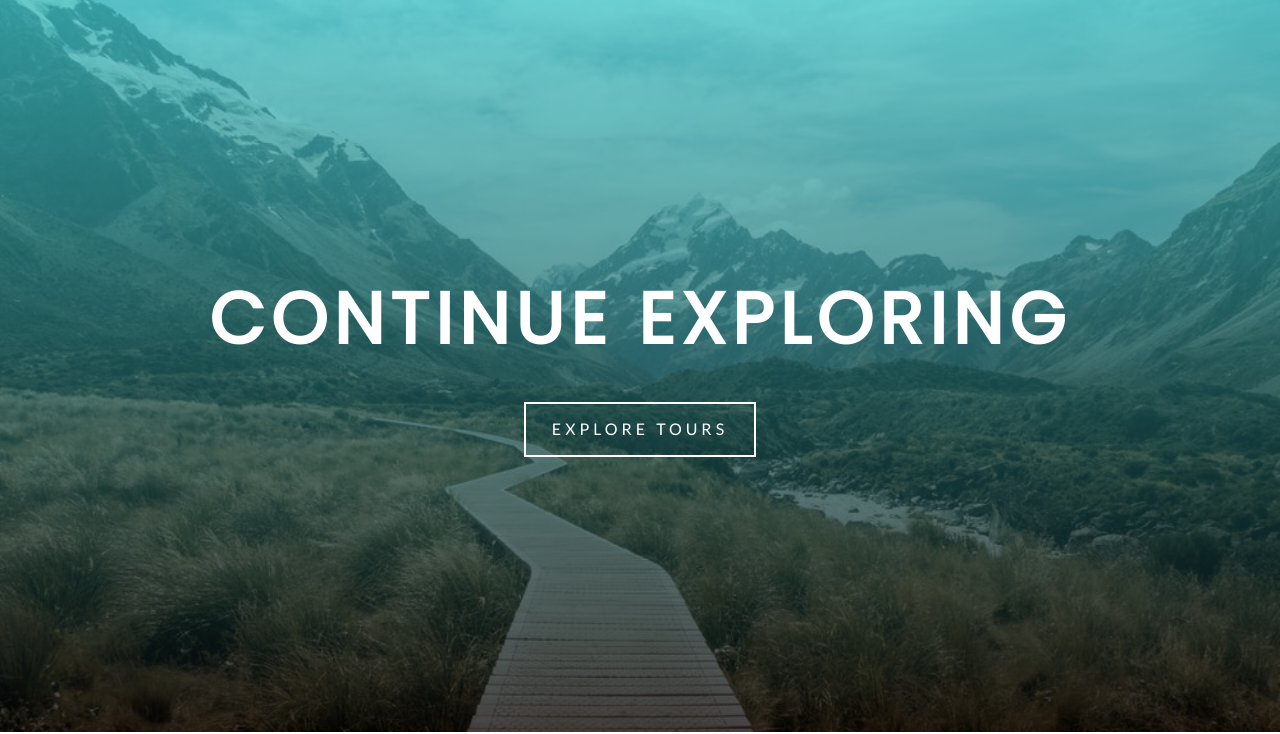
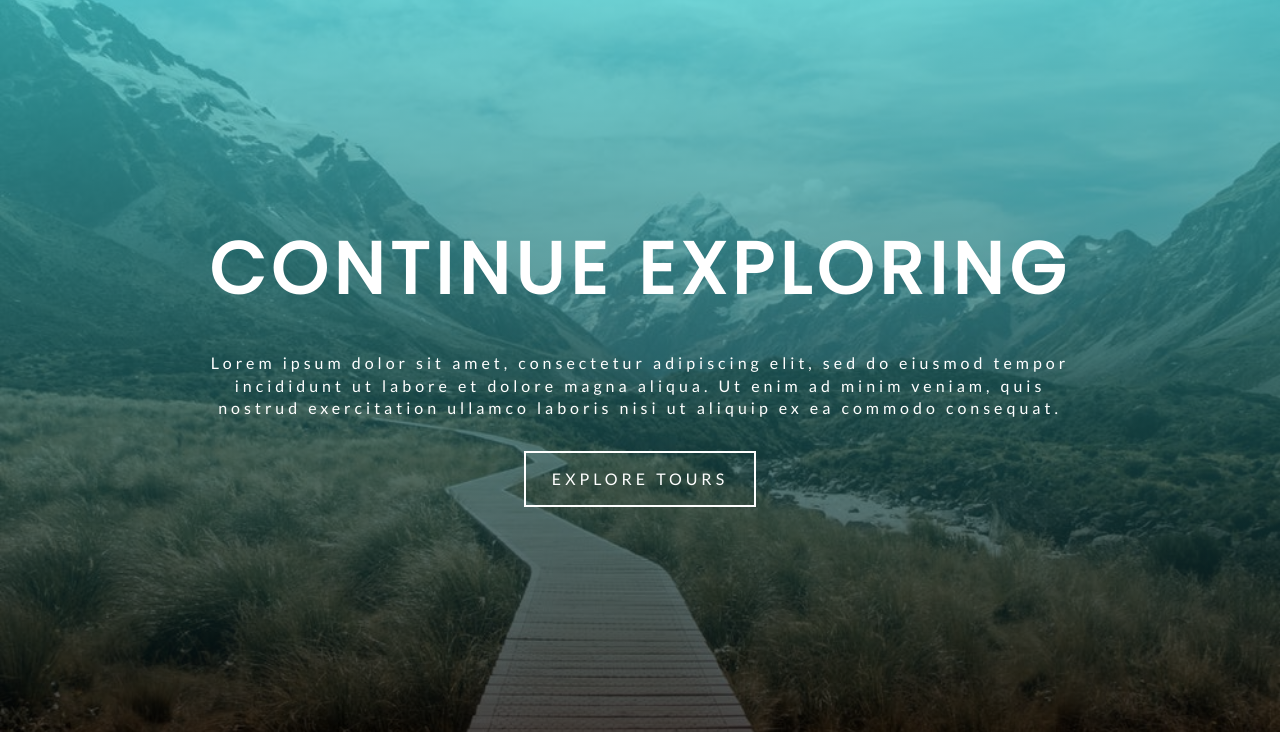
Before and after one commit to WebDevRaul/Backroads, a Gatsby site: page / in a window 1280 px wide. Shown: the part 68-802 px from the top of the page. Built offline with nearby package versions, Linux system fonts and the light colour scheme; Gatsby itself is replaced by a stand-in of ours.

Commit message:
homepage background

```diff
--- a/src/components/common/banner/Banner.jsx
+++ b/src/components/common/banner/Banner.jsx
@@ -3,7 +3,7 @@ import PropTypes from 'prop-types';
 
 import './banner.scss';
 
-const Banner = ({ title, info, children }) => {
+const Banner = ({ title, children }) => {
   return (
     <div className='banner'>
       <h1>{title}</h1>
@@ -12,13 +12,9 @@ const Banner = ({ title, info, children }) => {
   )
 };
 
-Banner.defaultProps = {
-  info: PropTypes.string
-}
-
 Banner.propTypes = {
   title: PropTypes.string.isRequired,
-  children: PropTypes.object.isRequired
+  children: PropTypes.array.isRequired
 };
 
 export default Banner;
--- a/src/components/common/styledHero/Styled_Hero.jsx
+++ b/src/components/common/styledHero/Styled_Hero.jsx
@@ -16,10 +16,10 @@ const StyledHero = ({ img, className, children, home }) => {
 };
 
 StyledHero.propTypes = {
-  img: PropTypes.string.isRequired,
+  img: PropTypes.object.isRequired,
   className: PropTypes.string.isRequired,
   children: PropTypes.object.isRequired,
-  home: PropTypes.bool.isRequired
+  home: PropTypes.string.isRequired
 }
 
 export default StyledHero;
--- a/src/components/common/styledHero/styledHero.scss
+++ b/src/components/common/styledHero/styledHero.scss
@@ -2,13 +2,20 @@
   background-position: center;
   background-size: cover;
   opacity: 1 !important;
-  display: flex;
-  justify-content: center;
-  align-items: center;
   min-height: 50vh;
+
+  div {
+    display: flex;
+    flex-direction: column;
+    justify-content: center;
+    align-items: center;
+  }
 }
 
 .bg-linear {
-  background: linear-gradient(rgba(63, 208, 212, 0.7), rgba(0, 0, 0, 0.7));
-  min-height: calc(100vh - 62px) !important;
+  div {
+    background: linear-gradient(rgba(63, 208, 212, 0.7), rgba(0, 0, 0, 0.7));
+    min-height: calc(100vh - 62px) !important;
+    width: 100%;
+  }
 }
--- a/src/pages/index.js
+++ b/src/pages/index.js
@@ -1,22 +1,36 @@
 import React from "react";
-import { Link } from 'gatsby';
+import { Link, graphql } from 'gatsby';
 
 import Layout from '../layout/Layout';
-import Hero from '../components/index_page/hero/Hero';
 import Banner from '../components/common/banner/Banner';
 import About from '../components/index_page/about/About';
 import Services from "../components/index_page/about/service/Services";
+import StyledHero from "../components/common/styledHero/Styled_Hero";
 
-export default () => (
+
+export default ({ data }) => (
   <Layout>
-    <Hero >
+    <StyledHero home='true' img={data.heroImage.childImageSharp.fluid} className='' >
       <Banner
         title='continue exploring'
-        info='Lorem ipsum dolor sit amet, consectetur adipiscing elit, sed do eiusmod tempor incididunt ut labore et dolore magna aliqua. Ut enim ad minim veniam, quis nostrud exercitation ullamco laboris nisi ut aliquip ex ea commodo consequat.'>
+      >
+        <p>Lorem ipsum dolor sit amet, consectetur adipiscing elit, sed do eiusmod tempor incididunt ut labore et dolore magna aliqua. Ut enim ad minim veniam, quis nostrud exercitation ullamco laboris nisi ut aliquip ex ea commodo consequat.</p>
         <Link to='/tours' className='btn-white'>explore tours</Link>
       </Banner>
-    </Hero>
+    </StyledHero>
     <About />
     <Services />
   </Layout>
-)
+);
+
+export const query = graphql`
+  query {
+    heroImage: file(relativePath:{eq:"defaultBcg.jpeg"}) {
+      childImageSharp{
+        fluid(quality:90, maxWidth: 4160) {
+          ...GatsbyImageSharpFluid_withWebp
+        }
+      }
+    }
+  }
+`
```
